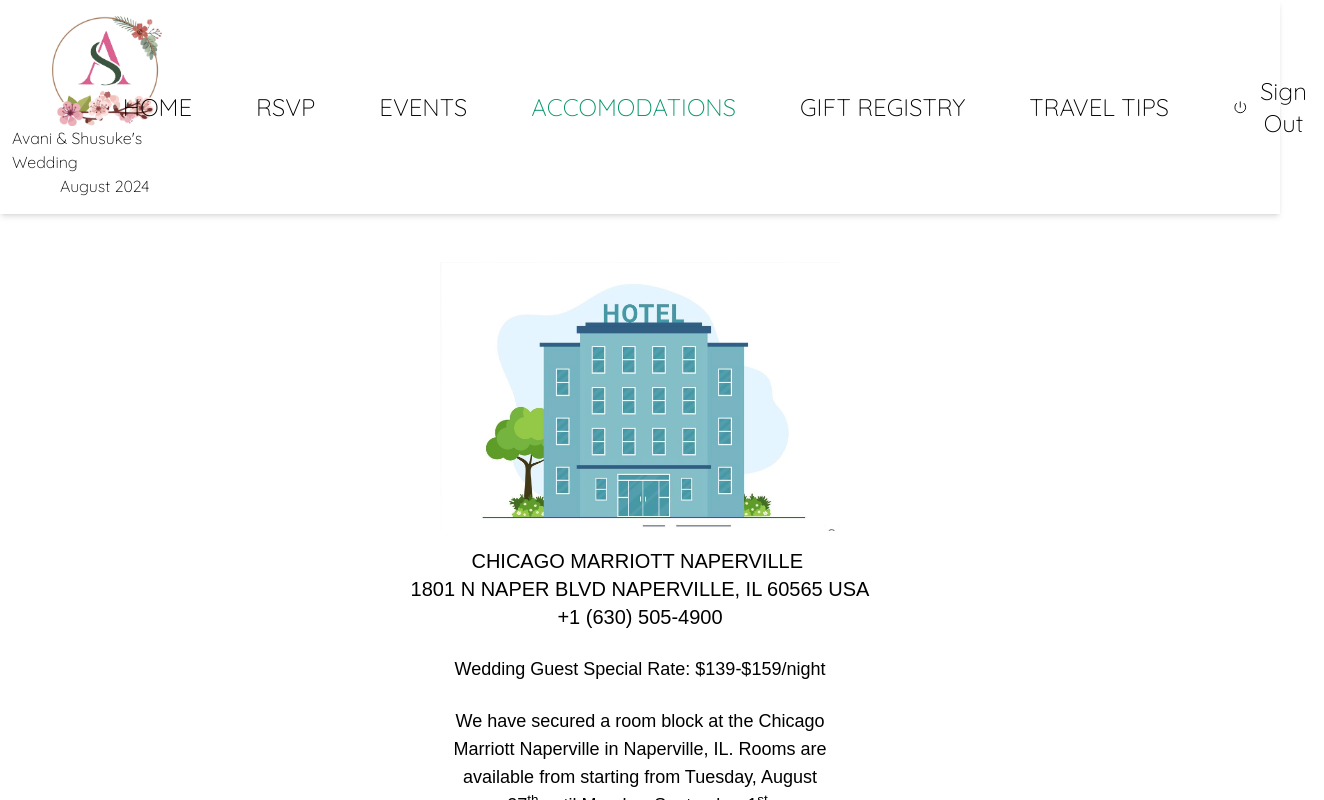
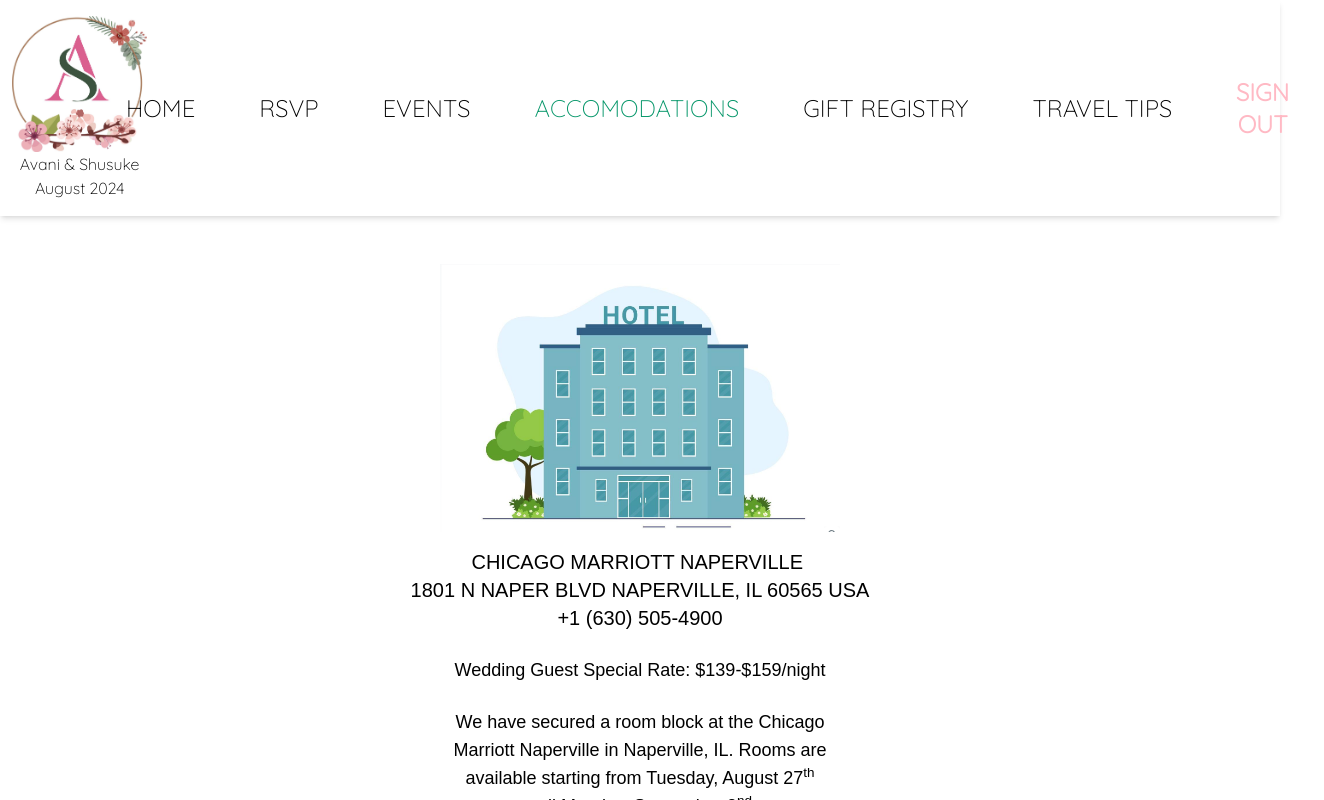
Before and after one commit to AvaniPai/nextjs-tutorial, a Next.js app: page /wedding/accommodations in a window 1280 px wide. Shown: the whole page, 1324 px wide, since content can reach past the window. Built offline with nearby package versions, Linux system fonts and the light colour scheme; a web font is replaced by a local one.

Commit message:
fixed incorrect info on accommodations page, fixed broken registry link, modified side nav slightly

```diff
--- a/app/ui/wedding/sidenav.tsx
+++ b/app/ui/wedding/sidenav.tsx
@@ -18,11 +18,11 @@
             src="/as_logo_white.png"
             width={150}
             height={150}
-            className="styles.image pl-10"
+            className="styles.image"
             alt="Avani and Shusuke Wedding Invitation Logo"
           />
-          <h1>Avani & Shusuke&apos;s Wedding</h1>
-          <h2 className="pl-12">August 2024</h2>
+            <h1 className="text-center">Avani & Shusuke</h1>
+            <h1 className="text-center">August 2024</h1>
         </Link>
         </div>
       <div className="flex grow flex-row justify-center space-x-2 py-2 md:space-x-10 md:py-8">
@@ -34,9 +34,8 @@
             await signOut();
           }}
         >
-          <button className="flex h-[100px] w-full grow items-center justify-center gap-2 rounded-md p-3 text-2xl font-medium hover:bg-sky-100 hover:text-blue-600 md:flex-none md:justify-start md:p-2 md:px-3">
-            <PowerIcon className="w-6" />
-            <div className="hidden md:block">Sign Out</div>
+          <button className="flex h-[100px] w-full grow items-center justify-center gap-2 rounded-md p-3 text-2xl font-semibold hover:bg-rose-100 hover:text-rose-600 md:flex-none md:justify-start md:p-2 md:px-3 text-darksakura">
+            <div className="hidden md:block">SIGN OUT</div>
           </button>
         </form>
       </div>
--- a/app/wedding/accommodations/page.tsx
+++ b/app/wedding/accommodations/page.tsx
@@ -19,19 +19,24 @@
                 <h1 className="text-xl">+1 (630) 505-4900</h1>
                 <br />
                 <div className="w-96 text-center mb-6">
-                    <article className="text-lg">Wedding Guest Special Rate: $139-$159/night</article><br/>
+                    <article className="text-lg">Wedding Guest Special Rate: $139-$159/night</article><br />
                     <article className="text-lg">We have secured a room block at the Chicago Marriott Naperville in Naperville, IL.
-                         Rooms are available from starting from Tuesday, August 27<sup>th</sup> until Monday, September 1<sup>st</sup>.
+                        Rooms are available starting from Tuesday, August 27<sup>th</sup> until Monday, September 2<sup>nd</sup>.
                     </article>
                     <br/>
                     <article className="text-pretty text-lg">The hotel is about a 5 minute drive (or a 30 minute walk if you&apos;re up for it!) from The Crawford, where the Muhurtham and Reception will be held.
+                        We will also be arranging transport between the hotel and the respective venues for wedding events taking place on Friday, August 30<sup>th</sup> and Saturday, August 31<sup>st</sup>.
+                    </article>
+                    <br/>
+                    <article className="text-pretty text-lg">
                         If you choose to book a room at the Marriott, please visit our affiliate link by clicking on the button below.
                     </article>
                 </div>
 
-                <Link href="https://www.marriott.com/event-reservations/reservation-link.mi?id=1715624267227&key=GRP&app=resvlink"
+                <a href="https://www.marriott.com/event-reservations/reservation-link.mi?id=1715624267227&key=GRP&app=resvlink"
                     className="flex h-10 items-center rounded-lg bg-teal-600 px-4 text-md font-medium text-white transition-colors hover:bg-teal-500 mb-4"
-                >Book a Room</Link>
+                    target="_blank" rel="noopener noreferrer"
+                >Book a Room</a>
 
                 <GoogleMapsEmbed
                     apiKey="AIzaSyAnvgcJPM0khBrQhHEyDDA1LGbFVbGSd60"
--- a/app/wedding/gift-registry/page.tsx
+++ b/app/wedding/gift-registry/page.tsx
@@ -16,22 +16,23 @@
                     <article className="text-pretty text-lg mt-8">We are very fortunate and grateful to be able to host our wedding this year and have so many of you celebrate our matrimony with us.
                         This is more than enought of a gift for us, however, if you would like to bestow a monetary gift, please visit the link below.
                     </article>
-                    <br/>
+                    <br />
                     <article className="text-pretty text-lg">As you may know, we currently reside in Tokyo, Japan, and therefore are not accepting any physical gifts, as it is rather difficult for us
                         to transport it back home. In lieu of physical gifts, we have set up two monetary funds via the Hitch&apos;d gift registry platform.
                     </article>
-                    <br/>
+                    <br />
                     <article className="text-pretty text-lg">The first is a honeymoon fund and the second is a charity fund. If you choose to make a contribution, you are more than welcome to pick one or the other or even split your contribution between the two funds.
                     </article>
-                    <br/>
+                    <br />
                     <article className="text-lg text-yellow-900">Please enter the following password to view the regsitry page.</article>
-                    <br/>
+                    <br />
                     <h2 className="text-xl text-bold">Password: Fionashome301</h2>
                 </div>
 
-                <Link href="www.hitchd.com/bonvoyagesugirypai"
+                <a href="https://www.hitchd.com/bonvoyagesugirypai"
                     className="flex h-10 items-center rounded-lg bg-yellow-900 px-4 text-md font-medium text-white transition-colors hover:bg-teal-500 mb-4"
-                >Make a Contribution</Link>
+                    target="_blank" rel="noopener noreferrer"
+                >Make a Contribution</a>
 
             </div>
         </main>
```
